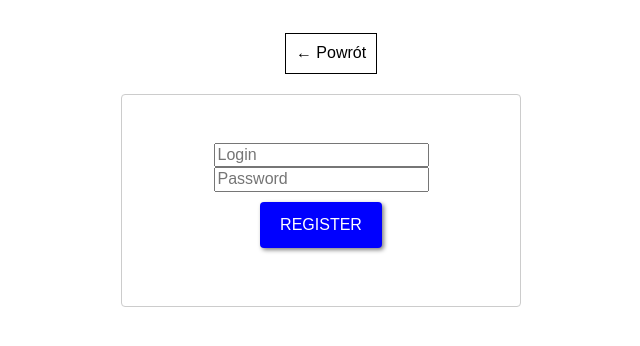
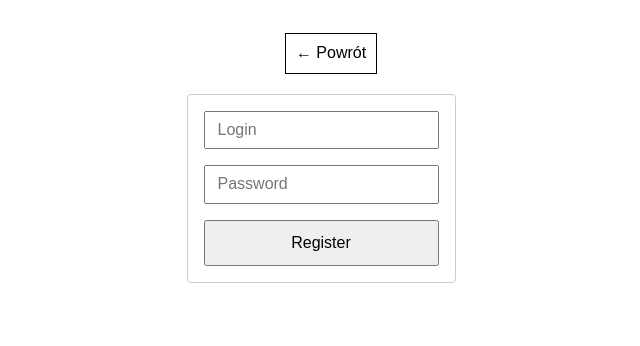
Before and after one commit to Moviss/js-12, a website built with Parcel: page topics/07-submit_event/07-submit_event.html in a window 1280 px wide. Shown: the part 96-442 px from the top of the page, without its empty margins (319-959 px from the left). Built offline with nearby package versions, Linux system fonts and the light colour scheme.

Commit message:
final improvements

```diff
--- a/topics/07-submit_event/07-submit_event.html
+++ b/topics/07-submit_event/07-submit_event.html
@@ -33,10 +33,10 @@
     </ul>
 </nav>
 <div class="container">
-    <form class="form" autocomplete="off">
+    <form class="register-form" autocomplete="off">
         <input type="text" name="login" placeholder="Login">
         <input type="password" name="password" placeholder="Password">
-        <button class="btn btn-center btn-blue" style="margin-top: 10px;" type="submit">Register</button>
+        <button type="submit">Register</button>
     </form>
 </div>
 
--- a/topics/10-focus_&_blur_event/10-focus_&_blur_event.js
+++ b/topics/10-focus_&_blur_event/10-focus_&_blur_event.js
@@ -1,3 +1,7 @@
+"use strict";
+
+console.clear();
+
 const textInput = document.querySelector(".text-input");
 const setFocusBtn = document.querySelector('[data-action="set"]');
 const removeFocusBtn = document.querySelector('[data-action="remove"]');
```
Also changed, not shown: index.html (+0 -5 lines).
